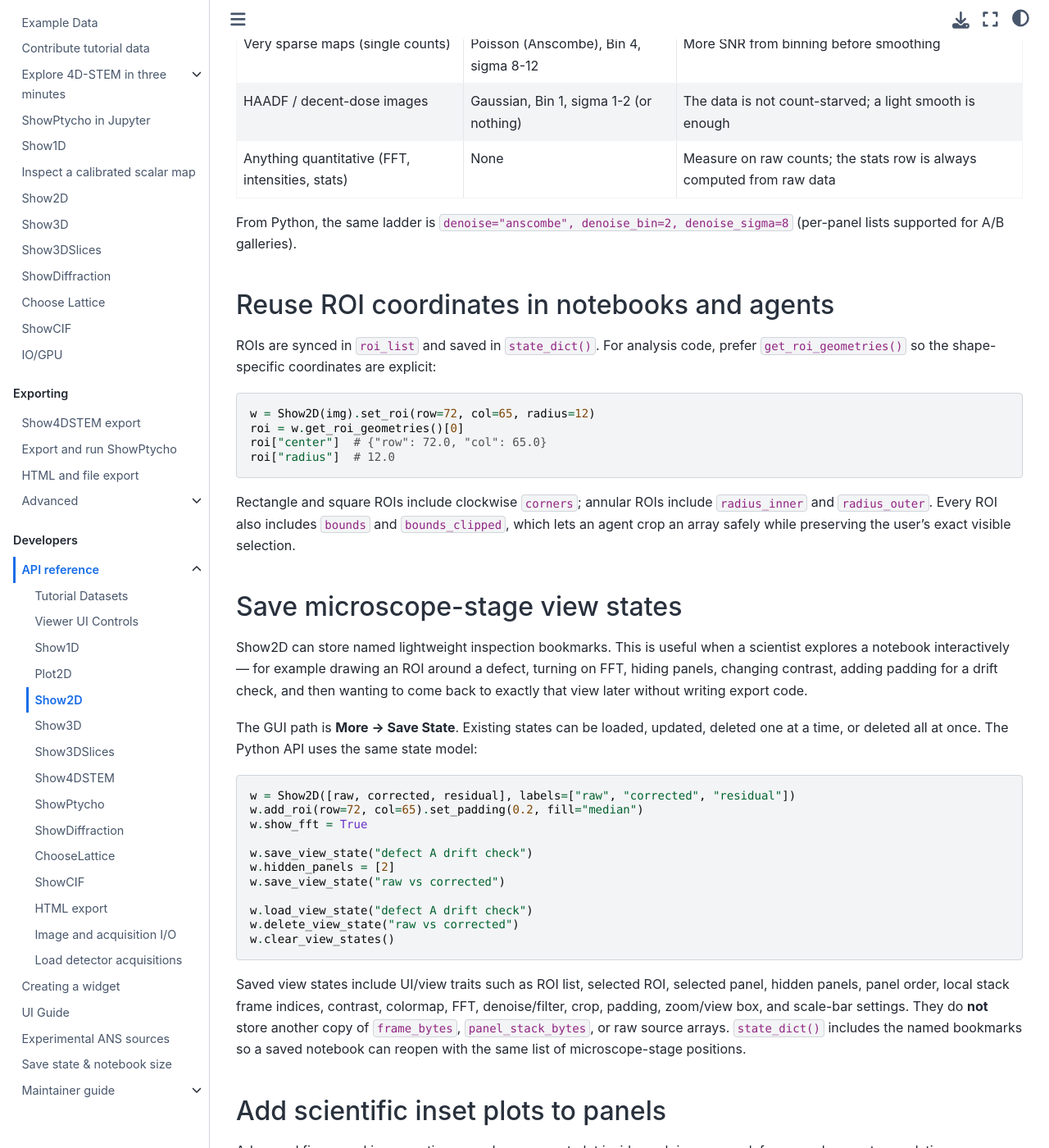
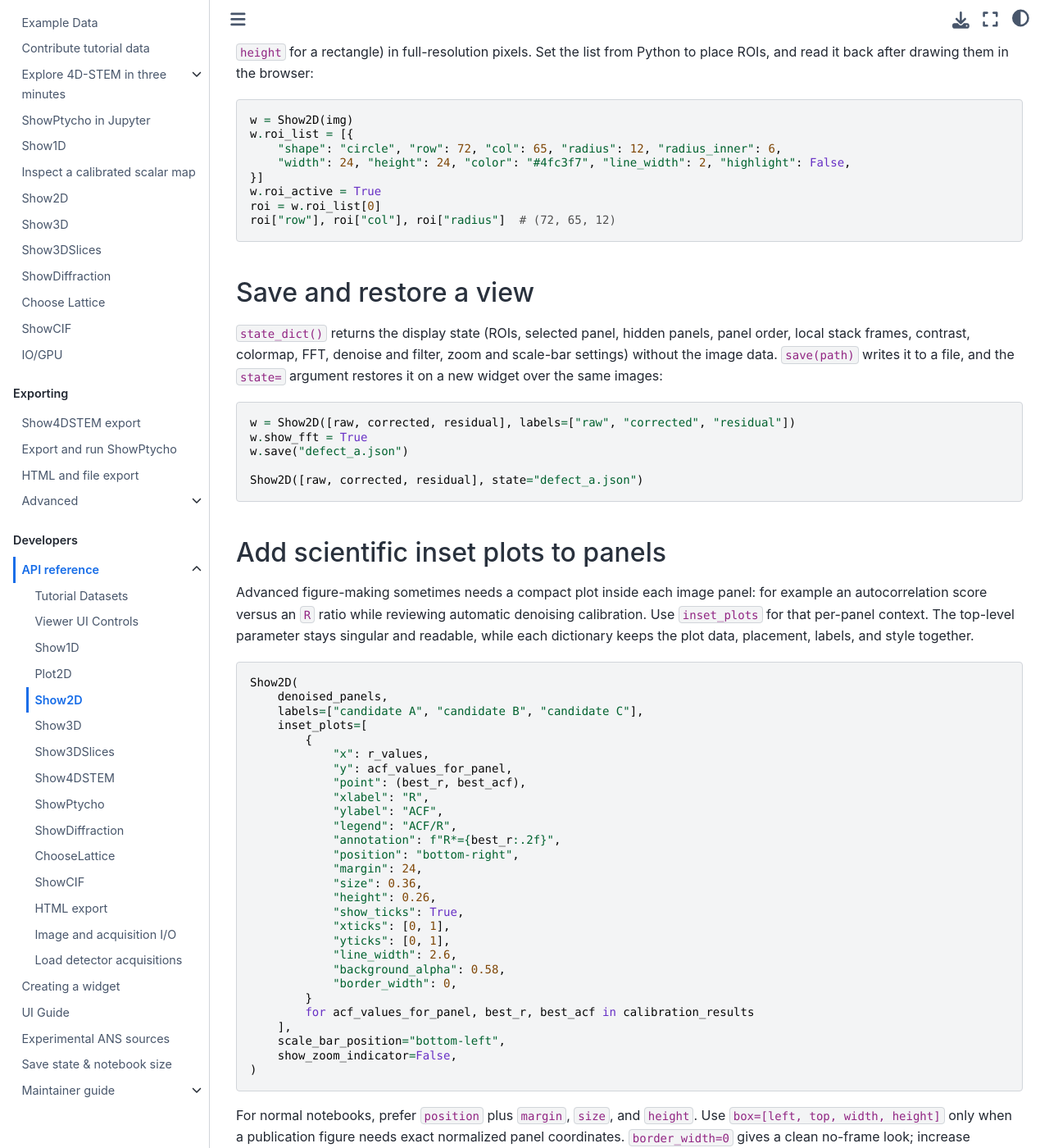
Before and after one commit to bobleesj/quantem.widget, a Jupyter Book: the page built from docs/api/show2d.md, in a window 1280 px wide and 1400 px high, scrolled down 11826 px. Shown: the whole window at 82% size. Built offline with Jupyter Book 1.0.4 settings and Sphinx 7.4.7 and the Sphinx Book theme 1.1.4, drawn with Linux system fonts in a browser that asks for light colours; some of the changed text lies outside the part shown.

Commit message:
docs: Show2D API page uses roi_list, panel_order and state= in place of removed methods

````diff
--- a/docs/api/show2d.md
+++ b/docs/api/show2d.md
@@ -24,7 +24,7 @@
 |---|---|---|
 | Colormap dropdown | `cmap` | Canvas recolors to the chosen map |
 | More menu: Color shared | `panel_cmaps`, `panel_cmaps_memory` | Shared by default. Turn off to let the Color dropdown edit only the selected gallery panel; turn on for one shared colormap, then turn off again to restore the previous individual panel colormaps |
-| Panel identity markers | `marker_colors`, `identity_colors`, `marker_style`, `row_markers`, `col_markers` | Optional panel colors plus row/column group frames make panels easy to reference in notebooks, reports, and agent instructions |
+| Panel identity markers | `marker_colors`, `marker_style`, `row_markers`, `col_markers` | Optional panel colors plus row/column group frames make panels easy to reference in notebooks, reports, and agent instructions |
 | Local panel annotations | `panel_annotations` | Optional multiple in-image labels per panel, placed by corner, normalized point, or normalized region box |
 | Geometric panel overlays | `panel_overlays` (`overlays` shorthand) | Optional circle, rectangle, and square overlays in data or relative coordinates, with stroke/fill opacity, dashed/dotted line styles, and z-order; More -> Overlay Edit allows live select, move, resize, delete, and reset |
 | Contrast min / max sliders | `vmin`, `vmax` | Display clamp changes; histogram markers move |
@@ -47,11 +47,11 @@
 | Pan (drag) | per-image pan | Image translates; with `link_pan` all panels move together |
 | Zoom (wheel) | `initial_zoom`, `zoom_row`, `zoom_col`; constructor `zoom=`, `center=(row, col)` (full-resolution pixels) | Zooms about the cursor |
 | Smooth toggle | `smooth` | Off by default: sharp data pixels (nearest neighbour); on: bilinear interpolation. The FFT panel has its own Smooth switch, also off by default |
-| ROI add / drag | `roi_active`, `roi_list`, `roi_selected_idx`; `get_roi_geometries()` | Region overlay; stats panel reports the ROI; saved notebook previews include all ROI overlays and one comparable right-side zoom crop per visible ROI; Python can read circle centers/radii and rectangle/square corners in `(row, col)` coordinates |
+| ROI add / drag | `roi_active`, `roi_list`, `roi_selected_idx` | Region overlay; stats panel reports the ROI; saved notebook previews include all ROI overlays and one comparable right-side zoom crop per visible ROI; each `roi_list` entry gives the shape, the center `row`/`col` and the size in full-resolution pixels |
 | Gallery select | `selected_idx` | Highlights the active panel |
 | Local stack slider / play | `panel_frame_indices`, `panel_frame_counts`, `panel_playback_fps`; `set_panel_frame()` | Every grayscale 3D list item gets independent slider/play controls; changing one panel does not move another, and constructor-configured playback speed adds no toolbar clutter |
 | Gallery page controls | `page_idx`, `n_pages`, `panels_per_page`, `page_labels`, `page_starred` | Switch, star, or play through panel pages without changing the source stack |
-| Panel reorder | `panel_order`; `set_panel_order()`, `move_panel()`, `reset_panel_order()` | Reorders gallery display without changing source data, labels, stars, or hidden state |
+| Panel reorder | `panel_order` (a permutation of panel indices; `[]` restores the natural order) | Reorders gallery display without changing source data, labels, stars, or hidden state |
 | Diff mode | `diff_mode`, `diff_reference` | Panels render as difference vs the reference |
 | Link Denoise switch (gallery) | `denoise_scope` | Linked ("all"): denoise edits apply to every panel; unlinked ("panel"): edits apply to the selected panel only |
 | Denoise at construction | `denoise=`, `denoise_sigma=`, `denoise_bin=` (scalar for every panel, or one per panel) | `Show2D(images, denoise="anscombe", denoise_sigma=8.0)` shows the filtered view from the first paint with the switch on; a per-panel list selects per-panel scope |
@@ -59,10 +59,6 @@
 | Denoise Settings | `show_denoise` | Expands/collapses the Method, sigma, and bin editor without changing whether the effect is active |
 | Filter master | `frequency_filter_enabled` | Turns frequency filtering on/off without discarding cutoff or band settings |
 | Filter Settings | `show_frequency_filter` | Chooses None, Low-pass, High-pass, or Band-pass and exposes the FFT-ring parameters |
-| More menu: Save State | `saved_view_states`, `saved_view_request`, `saved_view_status`; `save_view_state()`, `load_view_state()`, `delete_view_state()`, `clear_view_states()` | Save named lightweight inspection bookmarks, then load/update/delete them without storing another copy of the image data |
-| View menu: Crop to view | `view_crop`; `crop_to_view()` | Commits the current viewport as the display extent (single panel, display-only, reversible) |
-| View menu: Padding | `pad_ratio`, `pad_ratios`, `pad_fill_mode`, `pad_fill_modes`, `pad_scope`; `set_padding()` | Adds a ratio-based display border with min/median/mean fill; gallery edits can apply to all panels or the selected panel |
-| View menu: Reset view | `reset_view_ops()` | Restores the uncropped, unpadded display bit-identically |
 | More menu: Flip | `image_flips_horizontal`, `image_flips_vertical` | Display-only horizontal/vertical flips help compare orientations and point-defect neighborhoods without changing stored arrays |
 | More menu: Rotate | `image_rotations`, `rotation_scope`; `rotation=`, `rotations=` | Display-only 0/90/180/270° rotation for every panel or the selected panel; raw data and `(row, col)` coordinates stay unchanged |
 | Panel inset plots | `inset_plots` | Optional per-panel mini line plots for calibration curves, ACF/R sweeps, or other scientific context; hover reports the nearest plotted coordinate |
@@ -208,7 +204,7 @@
 drag inside to move it, drag an edge to resize it, press Delete to remove the
 selected overlay, and choose `Reset Overlays` to restore the constructor state.
 Use ROIs when the shape should drive statistics, FFT crops, or Python
-readback through `get_roi_geometries()`.
+readback through `roi_list`.
 
 ## Presentation and export chrome
 
@@ -429,54 +425,38 @@
 
 ## Reuse ROI coordinates in notebooks and agents
 
-ROIs are synced in `roi_list` and saved in `state_dict()`. For analysis code,
-prefer `get_roi_geometries()` so the shape-specific coordinates are explicit:
+ROIs are synced in `roi_list` and saved in `state_dict()`. Each entry is a dict
+with the `shape` (`"circle"`, `"square"`, `"rectangle"` or `"annular"`), the
+center `row` and `col`, and the size (`radius`, `radius_inner` for an annulus,
+`width` and `height` for a rectangle) in full-resolution pixels. Set the list
+from Python to place ROIs, and read it back after drawing them in the browser:
 
 ```python
-w = Show2D(img).set_roi(row=72, col=65, radius=12)
-roi = w.get_roi_geometries()[0]
-roi["center"]  # {"row": 72.0, "col": 65.0}
-roi["radius"]  # 12.0
+w = Show2D(img)
+w.roi_list = [{
+    "shape": "circle", "row": 72, "col": 65, "radius": 12, "radius_inner": 6,
+    "width": 24, "height": 24, "color": "#4fc3f7", "line_width": 2, "highlight": False,
+}]
+w.roi_active = True
+roi = w.roi_list[0]
+roi["row"], roi["col"], roi["radius"]  # (72, 65, 12)
 ```
 
-Rectangle and square ROIs include clockwise `corners`; annular ROIs include
-`radius_inner` and `radius_outer`. Every ROI also includes `bounds` and
-`bounds_clipped`, which lets an agent crop an array safely while preserving the
-user's exact visible selection.
+## Save and restore a view
 
-## Save microscope-stage view states
-
-Show2D can store named lightweight inspection bookmarks. This is useful when a
-scientist explores a notebook interactively — for example drawing an ROI around
-a defect, turning on FFT, hiding panels, changing contrast, adding padding for a
-drift check, and then wanting to come back to exactly that view later without
-writing export code.
-
-The GUI path is **More → Save State**. Existing states can be loaded, updated,
-deleted one at a time, or deleted all at once. The Python API uses the same
-state model:
+`state_dict()` returns the display state (ROIs, selected panel, hidden panels,
+panel order, local stack frames, contrast, colormap, FFT, denoise and filter,
+zoom and scale-bar settings) without the image data. `save(path)` writes it to
+a file, and the `state=` argument restores it on a new widget over the same
+images:
 
 ```python
 w = Show2D([raw, corrected, residual], labels=["raw", "corrected", "residual"])
-w.add_roi(row=72, col=65).set_padding(0.2, fill="median")
 w.show_fft = True
+w.save("defect_a.json")
 
-w.save_view_state("defect A drift check")
-w.hidden_panels = [2]
-w.save_view_state("raw vs corrected")
-
-w.load_view_state("defect A drift check")
-w.delete_view_state("raw vs corrected")
-w.clear_view_states()
+Show2D([raw, corrected, residual], state="defect_a.json")
 ```
-
-Saved view states include UI/view traits such as ROI list, selected ROI,
-selected panel, hidden panels, panel order, local stack frame indices, contrast,
-colormap, FFT, denoise/filter, crop, padding, zoom/view box, and scale-bar
-settings. They do **not** store another copy of `frame_bytes`,
-`panel_stack_bytes`, or raw source arrays. `state_dict()` includes the named
-bookmarks so a saved notebook can reopen with the same list of microscope-stage
-positions.
 
 ## Add scientific inset plots to panels
 
@@ -563,49 +543,6 @@
 current page are transformed. Visiting another page computes that page once
 and retains the bounded cache for later return visits.
 
-## Crop and pad the view (advanced)
-
-Single-panel widgets can commit the current browser viewport as the display
-extent. Single-panel and gallery widgets can add a ratio-based display border,
-either from the toolbar's **View** menu or from Python:
-
-```python
-w = Show2D(image, view_box=(64, 64, 96))  # zoom into a feature
-w.crop_to_view()          # the 96x96 window becomes the displayed frame
-w.set_padding(0.1, fill="median")  # 10% border on each side
-w.reset_view_ops()        # full frame again, bit-identical
-```
-
-For a drift-correction gallery, use per-panel padding to compare candidate
-margins without rebuilding another notebook cell:
-
-```python
-w = Show2D([raw, corrected, residual], ncols=3)
-w.set_padding(0.20, fill="mean", panels=[1])  # only corrected panel
-```
-
-Both ops honor the display-only contract:
-
-- The stored array is never modified; `reset_view_ops()` returns the exact
-  original frame bytes.
-- The crop applies in the display pipeline **before** denoise, so an active
-  denoise operates on the cropped region; the pad applies after it and uses the
-  selected fill mode (`min`, `median`, or `mean`).
-- The stats row keeps reporting the full raw data, and cursor coordinates
-  remain full-image (row, col) while a crop or pad is active: the crop is a
-  display window, not a new coordinate system.
-- The histogram and canvas are repacked from the padded display frame, so the
-  border contribution is visible while the raw data remain unchanged.
-- An active crop or pad is never silent: a one-line `view:` banner names the
-  window and the ratio, e.g.
-  `view: cropped to (64,64)-(160,160) · pad 10% median (reset_view_ops() restores full frame)`.
-- Both persist through `state_dict()` / `load_state_dict()`.
-
-Crop-to-view remains single-panel in this release because it changes the
-coordinate origin. Padding is gallery-safe: panels share the largest padded
-canvas so comparisons stay aligned, while each panel can still have its own
-ratio/fill mode.
-
 ## FFT quality labels
 
 Pass `show_fft=True` to show the FFT panel. By default, `fft_metrics=True`
@@ -627,11 +564,15 @@
 report independent values; enabling FFT `Link Zoom` makes their values move
 together without changing the real-space zoom.
 
+## Reorder gallery panels
+
+`panel_order` reorders the gallery display without changing the source data,
+labels, stars or hidden state:
+
 ```python
 w = Show2D(images, labels=["raw", "filtered", "residual"])
-w.set_panel_order(["residual", "raw", "filtered"])
-w.move_panel("raw", 0)
-w.reset_panel_order()
+w.panel_order = [2, 0, 1]  # residual, raw, filtered
+w.panel_order = []         # the natural order again
 ```
 
 
@@ -787,12 +728,7 @@
 Folder pages keep selection, stars, hidden state, and ordering keyed to each
 source file rather than sharing a hidden slot across pages.
 
-Change the grouping later without rebuilding the widget:
-
-```python
-w.set_folder_page_size(50)   # regroup the same source panels
-w.set_folder_page_size(None) # show one unpaged gallery
-```
+To change the grouping, open the folder again with another `page_size`.
 
 Paging limits the panels, histograms, and FFT views rendered at one time. The
 current folder implementation still retains the complete full-resolution
@@ -871,9 +807,9 @@
 
 Paged galleries keep the Python data model simple: all pages use the same panel
 count and image shape, the browser renders only the active page, and page stars
-are stored separately from panel stars. Use `star_page(page)` and
-`unstar_page(page)` from Python, or the star button beside the page slider in
-the widget. The page row also includes play/pause and a small FPS menu so
+are stored separately from panel stars. Use `star_page(page)` from Python
+(`page_starred` holds one 0/1 flag per page, so assigning it clears a star),
+or the star button beside the page slider in the widget. The page row also includes play/pause and a small FPS menu so
 readers can step through iteration or parameter pages without touching the main
 image controls. Manual slider scrubbing pauses page playback. For very large 4K
 sweeps, start with a reduced or representative stack; a future lazy page
````
